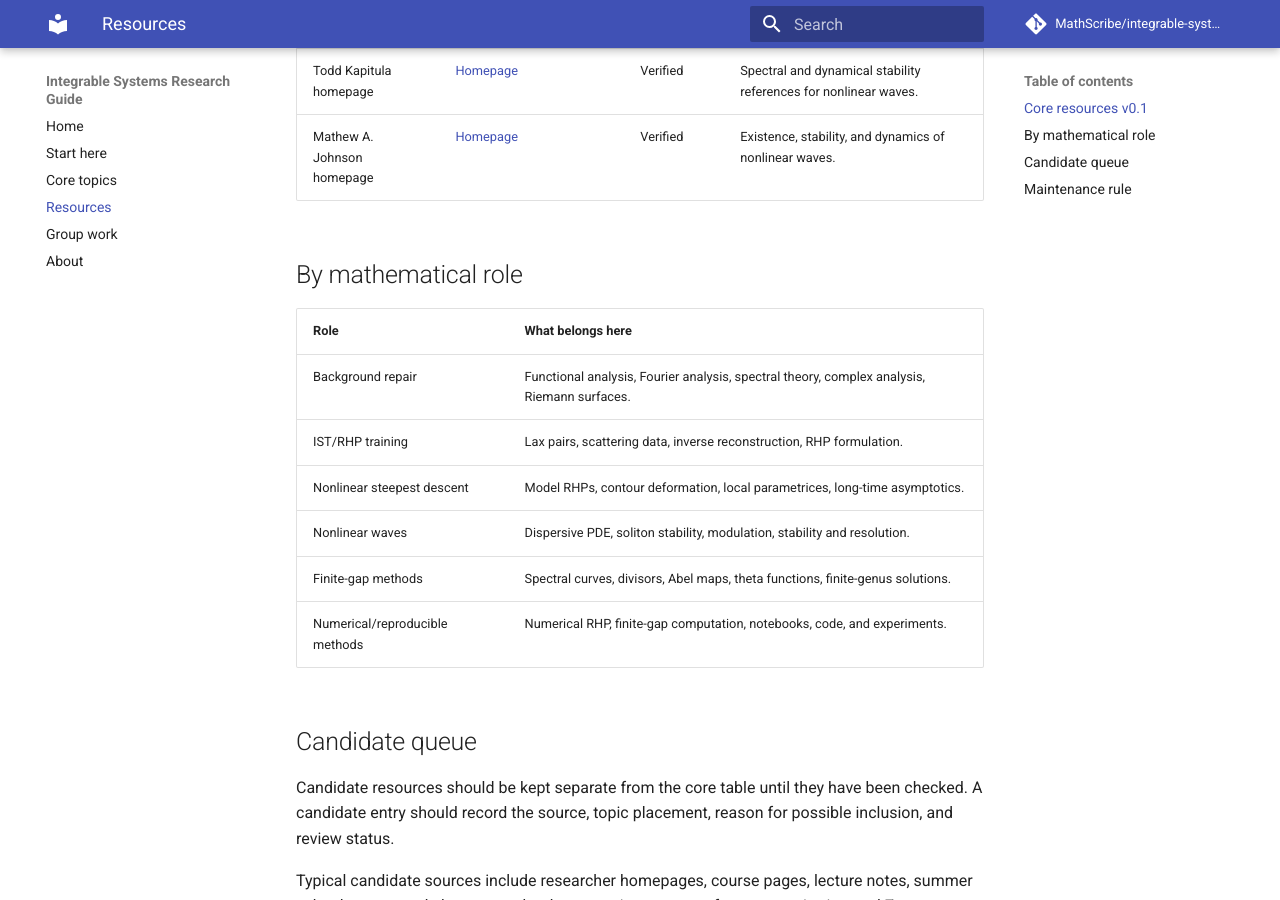
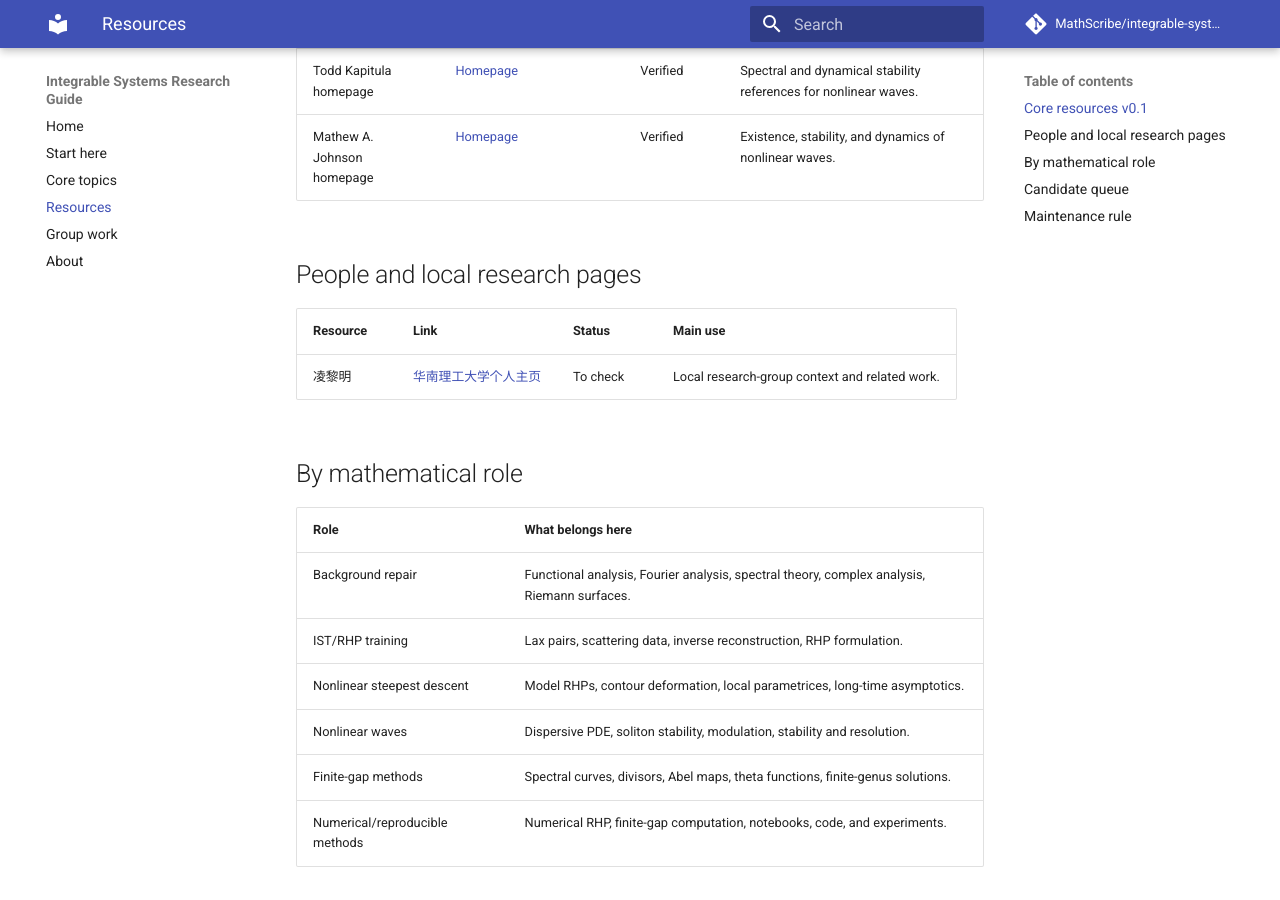
Before and after one commit to MathScribe/integrable-systems-guide, an MkDocs documentation site: the page built from docs/resources.md, in a window 1280 px wide and 900 px high, scrolled down 974 px. Built offline with MkDocs 1.6.1 and Material for MkDocs 9.7.7, drawn with Linux system fonts in a browser that asks for light colours; comment, search, counter and statistics services are not loaded.

Commit message:
Add Ling Liming resource link

```diff
--- a/docs/resources.md
+++ b/docs/resources.md
@@ -17,6 +17,12 @@ This is the main resource page. Keep it small, annotated, and reviewable. Resour
 | Michael Taylor notes | [Notes](https://mtaylor.web.unc.edu/notes/) | Verified | Background repair in PDE, analysis, and related topics. |
 | Todd Kapitula homepage | [Homepage](https://sites.calvin.edu/tmk5/index.html) | Verified | Spectral and dynamical stability references for nonlinear waves. |
 | Mathew A. Johnson homepage | [Homepage](https://matjohn.ku.edu/) | Verified | Existence, stability, and dynamics of nonlinear waves. |
+
+## People and local research pages
+
+| Resource | Link | Status | Main use |
+|---|---|---|---|
+| 凌黎明 | [华南理工大学个人主页](https://www2.scut.edu.cn/math/2017/1228/c14582a318350/page.htm) | To check | Local research-group context and related work. |
 
 ## By mathematical role
 
```
